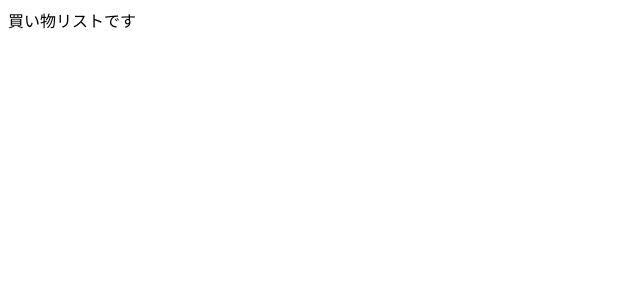
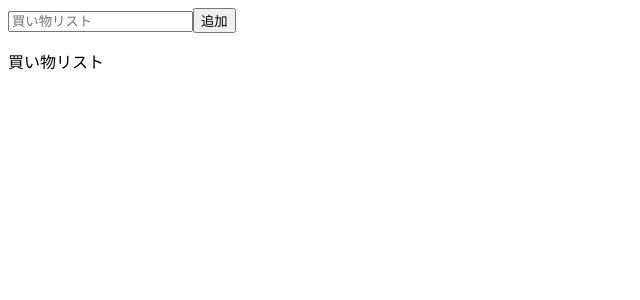
Before and after one commit to ninomiyadaisuke/meal_calendar_app, a React (Create React App) app in the folder client/: page /buylist in a window 1280 px wide. Shown: the top 300 px of the page, without its empty margins (0-640 px from the left). Built offline with nearby package versions, Linux system fonts and the light colour scheme.

Commit message:
createbuylist

```diff
--- /dev/null
+++ b/client/src/components/BuyList/InputTodo.jsx
@@ -0,0 +1,15 @@
+import React from "react";
+
+export const InputTodo = (props) => {
+    const { todoText, onChange, onClick} = props;
+    return (
+        <div>
+            <input
+                placeholder="買い物リスト"
+                value={todoText}
+                onChange={onChange}
+            />
+            <button onClick={onClick}>追加</button>
+        </div>
+    )
+};
--- /dev/null
+++ b/client/src/components/BuyList/ListTodo.jsx
@@ -0,0 +1,23 @@
+import React from 'react'
+
+export const ListTodo = (props) => {
+    const {todos,onClickDelete} =props
+    return (
+        <div>
+                <p>買い物リスト</p>
+                <ul>
+                    {todos.map((todo, index) => {
+                        return (
+                            <div key={todo} >
+                                <li>{todo}</li>
+                                <button onClick={() => onClickDelete(index)}>削除</button>
+
+
+                            </div>
+                        );
+                    })}
+
+                </ul>
+            </div>
+    );
+};
--- a/client/src/template/BuyList.jsx
+++ b/client/src/template/BuyList.jsx
@@ -1,11 +1,59 @@
-import React from 'react'
+import React, { useState } from 'react'
+import { InputTodo } from '../components/BuyList/InputTodo'
+import { ListTodo } from '../components/BuyList/ListTodo'
+// import {getMeals} from '../functions/buyList'
+
 
 const BuyList = () => {
-  return (
-    <div>
-      買い物リストです
-    </div>
-  )
+    const [todoText, setTodoText] = useState('');
+    const [buyListTodos, setbuyListTodos] = useState([]);
+    // const [shoppings, setShoppings] = useState([])
+    // const [value, setValue] = useState(1);
+
+
+//     const onClickMeal = () => {
+//         getMeals().then((res) => {
+//             console.log(res);
+//             setShoppings(res)
+//     })
+// }
+    const onChangeTodoText = (event) => setTodoText(event.target.value);
+
+    const onClickAdd = () => {
+        if (todoText === "") return;
+        const newTodos = [...buyListTodos, todoText];
+        setbuyListTodos(newTodos);
+        setTodoText("");
+        // console.log(todoText);
+    };
+
+    const onClickDelete = (index) => {
+        const newTodos = [...buyListTodos];
+        newTodos.splice(index, 1)
+        setbuyListTodos(newTodos);
+        // console.log(index,buyListTodos);
+    };
+
+    // const onClickMinus = () => {
+    //     alert()
+
+    // }
+
+
+        return (
+            <>
+                <InputTodo todoText={todoText} onChange={onChangeTodoText} onClick={onClickAdd} />
+                <ListTodo todos={buyListTodos} onClickDelete={onClickDelete} />
+                {/* <button onClick={onClickMeal}>GetMeal</button>
+                {shoppings && shoppings.map((shopping) => (
+                    <p key={shopping._id}>{ `${shopping.item}: ${shopping.count}`}</p>
+                ))} */}
+
+
+
+
+            </>
+        )
 }
 
 export default BuyList
```
